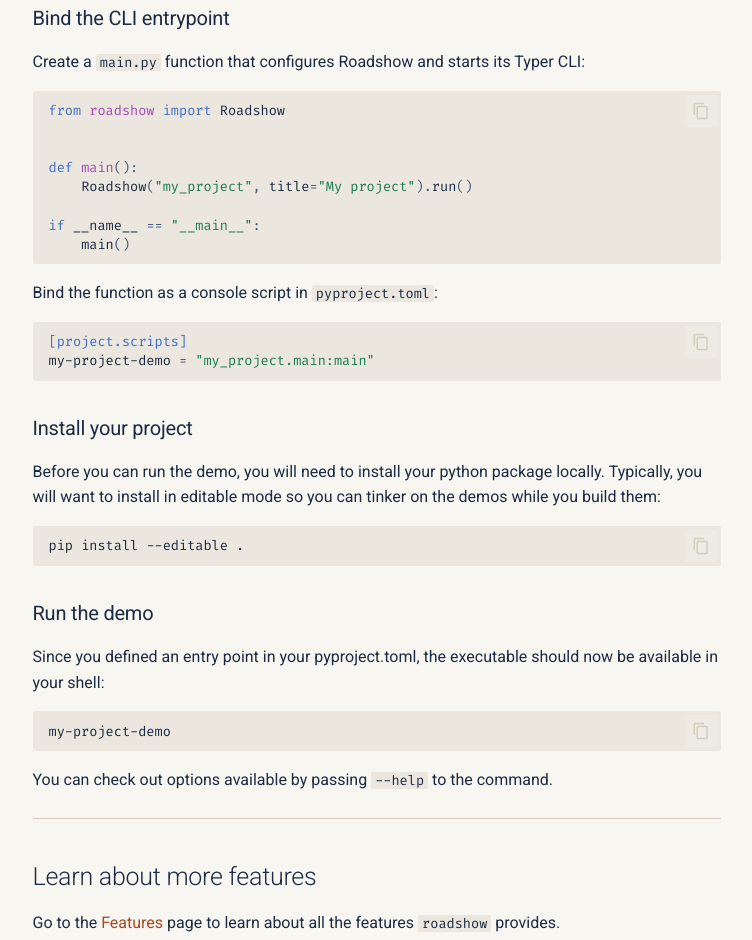
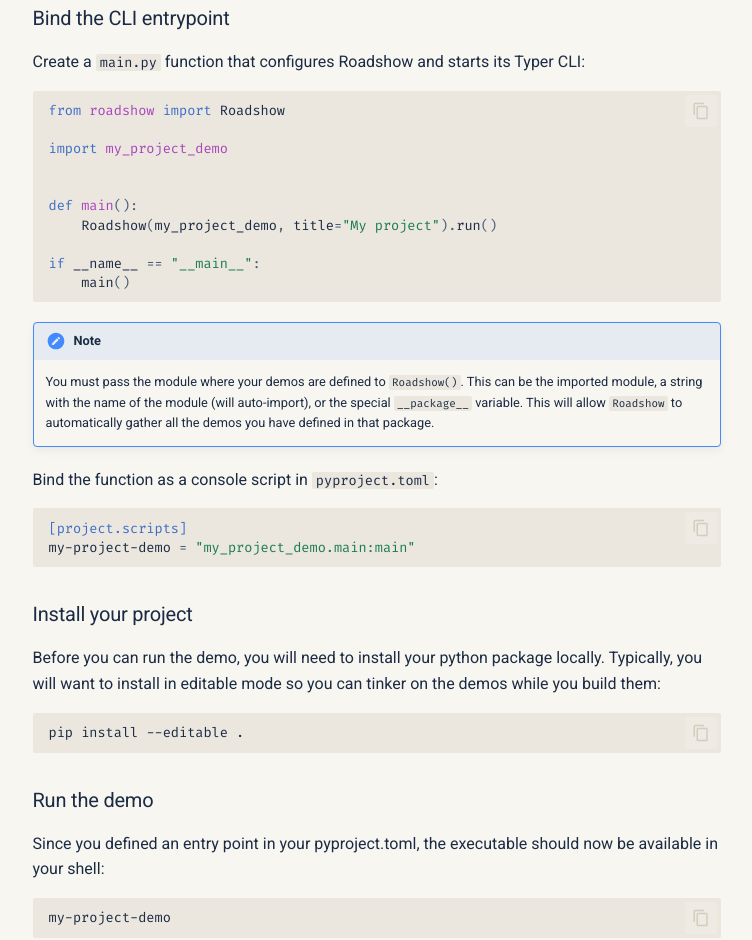
Before and after one commit to dusktreader/roadshow, a plain HTML site: page quickstart/index.html in a window 1280 px wide. Shown: the part 1246-2186 px from the top of the page, without its empty margins (256-1008 px from the left). Drawn offline with Linux system fonts and the light colour scheme; no server answers.

Commit message:
deploy: e8e0d2f79922f5fa19a3f88d8bb95ddd4f6fa619

```diff
--- a/quickstart/index.html
+++ b/quickstart/index.html
@@ -709,16 +709,24 @@
 <p>Create a <code>main.py</code> function that configures Roadshow and starts its Typer CLI:</p>
 <div class="language-python highlight"><pre><span></span><code><span id="__span-3-1"><a id="__codelineno-3-1" name="__codelineno-3-1" href="#__codelineno-3-1"></a><span class="kn">from</span><span class="w"> </span><span class="nn">roadshow</span><span class="w"> </span><span class="kn">import</span> <span class="n">Roadshow</span>
 </span><span id="__span-3-2"><a id="__codelineno-3-2" name="__codelineno-3-2" href="#__codelineno-3-2"></a>
-</span><span id="__span-3-3"><a id="__codelineno-3-3" name="__codelineno-3-3" href="#__codelineno-3-3"></a>
-</span><span id="__span-3-4"><a id="__codelineno-3-4" name="__codelineno-3-4" href="#__codelineno-3-4"></a><span class="k">def</span><span class="w"> </span><span class="nf">main</span><span class="p">():</span>
-</span><span id="__span-3-5"><a id="__codelineno-3-5" name="__codelineno-3-5" href="#__codelineno-3-5"></a>    <span class="n">Roadshow</span><span class="p">(</span><span class="s2">"my_project"</span><span class="p">,</span> <span class="n">title</span><span class="o">=</span><span class="s2">"My project"</span><span class="p">)</span><span class="o">.</span><span class="n">run</span><span class="p">()</span>
-</span><span id="__span-3-6"><a id="__codelineno-3-6" name="__codelineno-3-6" href="#__codelineno-3-6"></a>
-</span><span id="__span-3-7"><a id="__codelineno-3-7" name="__codelineno-3-7" href="#__codelineno-3-7"></a><span class="k">if</span> <span class="vm">__name__</span> <span class="o">==</span> <span class="s2">"__main__"</span><span class="p">:</span>
-</span><span id="__span-3-8"><a id="__codelineno-3-8" name="__codelineno-3-8" href="#__codelineno-3-8"></a>    <span class="n">main</span><span class="p">()</span>
+</span><span id="__span-3-3"><a id="__codelineno-3-3" name="__codelineno-3-3" href="#__codelineno-3-3"></a><span class="kn">import</span><span class="w"> </span><span class="nn">my_project_demo</span>
+</span><span id="__span-3-4"><a id="__codelineno-3-4" name="__codelineno-3-4" href="#__codelineno-3-4"></a>
+</span><span id="__span-3-5"><a id="__codelineno-3-5" name="__codelineno-3-5" href="#__codelineno-3-5"></a>
+</span><span id="__span-3-6"><a id="__codelineno-3-6" name="__codelineno-3-6" href="#__codelineno-3-6"></a><span class="k">def</span><span class="w"> </span><span class="nf">main</span><span class="p">():</span>
+</span><span id="__span-3-7"><a id="__codelineno-3-7" name="__codelineno-3-7" href="#__codelineno-3-7"></a>    <span class="n">Roadshow</span><span class="p">(</span><span class="n">my_project_demo</span><span class="p">,</span> <span class="n">title</span><span class="o">=</span><span class="s2">"My project"</span><span class="p">)</span><span class="o">.</span><span class="n">run</span><span class="p">()</span>
+</span><span id="__span-3-8"><a id="__codelineno-3-8" name="__codelineno-3-8" href="#__codelineno-3-8"></a>
+</span><span id="__span-3-9"><a id="__codelineno-3-9" name="__codelineno-3-9" href="#__codelineno-3-9"></a><span class="k">if</span> <span class="vm">__name__</span> <span class="o">==</span> <span class="s2">"__main__"</span><span class="p">:</span>
+</span><span id="__span-3-10"><a id="__codelineno-3-10" name="__codelineno-3-10" href="#__codelineno-3-10"></a>    <span class="n">main</span><span class="p">()</span>
 </span></code></pre></div>
+<div class="admonition note">
+<p class="admonition-title">Note</p>
+<p>You must pass the module where your demos are defined to <code>Roadshow()</code>. This can be the imported module, a string
+with the name of the module (will auto-import), or the special <code>__package__</code> variable. This will allow <code>Roadshow</code>
+to automatically gather all the demos you have defined in that package.</p>
+</div>
 <p>Bind the function as a console script in <code>pyproject.toml</code>:</p>
 <div class="language-toml highlight"><pre><span></span><code><span id="__span-4-1"><a id="__codelineno-4-1" name="__codelineno-4-1" href="#__codelineno-4-1"></a><span class="k">[project.scripts]</span>
-</span><span id="__span-4-2"><a id="__codelineno-4-2" name="__codelineno-4-2" href="#__codelineno-4-2"></a><span class="n">my-project-demo</span><span class="w"> </span><span class="o">=</span><span class="w"> </span><span class="s2">"my_project.main:main"</span>
+</span><span id="__span-4-2"><a id="__codelineno-4-2" name="__codelineno-4-2" href="#__codelineno-4-2"></a><span class="n">my-project-demo</span><span class="w"> </span><span class="o">=</span><span class="w"> </span><span class="s2">"my_project_demo.main:main"</span>
 </span></code></pre></div>
 <h3 id="install-your-project">Install your project</h3>
 <p>Before you can run the demo, you will need to install your python package locally. Typically, you will want to install
```
Also changed, not shown: search.json (+1 -1 lines).
